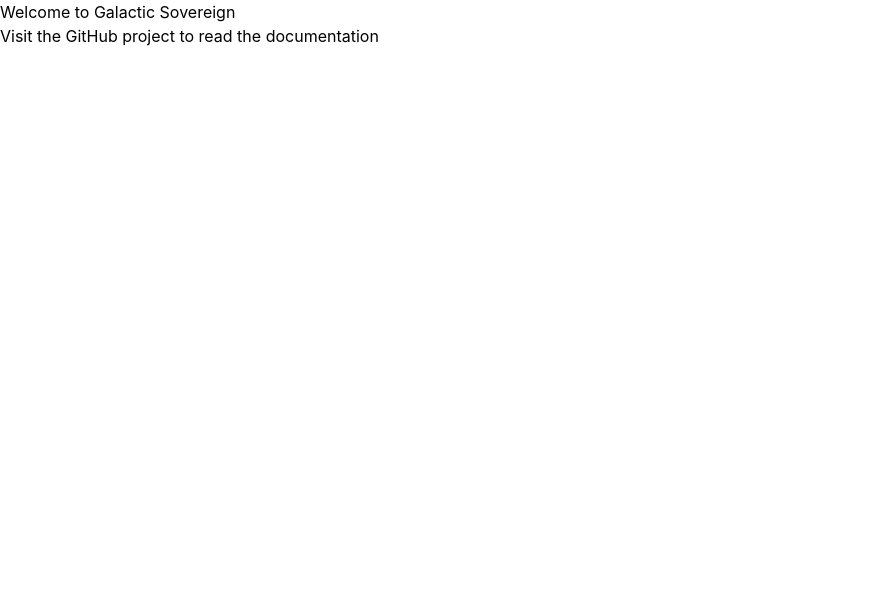
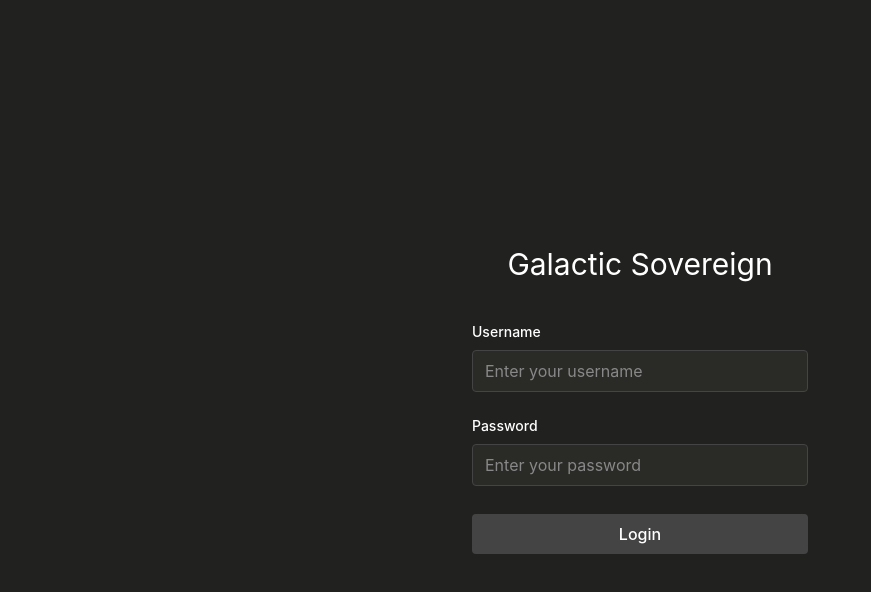
Before and after one commit to Knoblauchpilze/galactic-sovereign-frontend, a SvelteKit app: page / in a window 1280 px wide. Shown: the top 592 px of the page, without its empty margins (0-871 px from the left). Built offline with nearby package versions, Linux system fonts and the light colour scheme.

Commit message:
feat: Added a minimal login page and form action

```diff
--- /dev/null
+++ b/src/routes/+page.server.ts
@@ -0,0 +1,15 @@
+import type { Actions } from './$types';
+
+export const actions: Actions = {
+	default: async ({ request }) => {
+		const formData = await request.formData();
+		const username = formData.get('username');
+		const password = formData.get('password');
+
+		console.log('Login attempt received:', { username, password });
+
+		// TODO: Implement actual authentication logic
+
+		return { success: true };
+	}
+};
--- a/src/routes/+page.svelte
+++ b/src/routes/+page.svelte
@@ -1,6 +1,43 @@
-<h1>Welcome to Galactic Sovereign</h1>
-<p>
-	Visit the <a href="https://github.com/Knoblauchpilze/galactic-sovereign-frontend"
-		>GitHub project</a
-	> to read the documentation
-</p>
+<script lang="ts">
+	let username = $state('');
+	let password = $state('');
+</script>
+
+<div class="flex items-center justify-center min-h-screen bg-[#21211f]">
+	<form method="POST" class="flex flex-col gap-6 w-full max-w-100 p-8">
+		<h1 class="text-white text-center mb-4 text-3xl">Galactic Sovereign</h1>
+
+		<div class="flex flex-col gap-2">
+			<label for="username" class="text-white font-medium text-sm">Username</label>
+			<input
+				id="username"
+				name="username"
+				type="text"
+				placeholder="Enter your username"
+				bind:value={username}
+				required
+				class="px-3 py-2 border border-[#444] rounded bg-[#2a2a27] text-white text-base transition-colors focus:outline-none focus:border-[#666] focus:bg-[#333330] placeholder-[#888]"
+			/>
+		</div>
+
+		<div class="flex flex-col gap-2">
+			<label for="password" class="text-white font-medium text-sm">Password</label>
+			<input
+				id="password"
+				name="password"
+				type="password"
+				placeholder="Enter your password"
+				bind:value={password}
+				required
+				class="px-3 py-2 border border-[#444] rounded bg-[#2a2a27] text-white text-base transition-colors focus:outline-none focus:border-[#666] focus:bg-[#333330] placeholder-[#888]"
+			/>
+		</div>
+
+		<button
+			type="submit"
+			class="px-6 py-2 bg-[#444] text-white border-0 rounded text-base font-medium cursor-pointer transition-colors mt-1 hover:bg-[#555] active:bg-[#333]"
+		>
+			Login
+		</button>
+	</form>
+</div>
```
Also changed, not shown: 1 other file (tests, documents, lock files or other folders).
